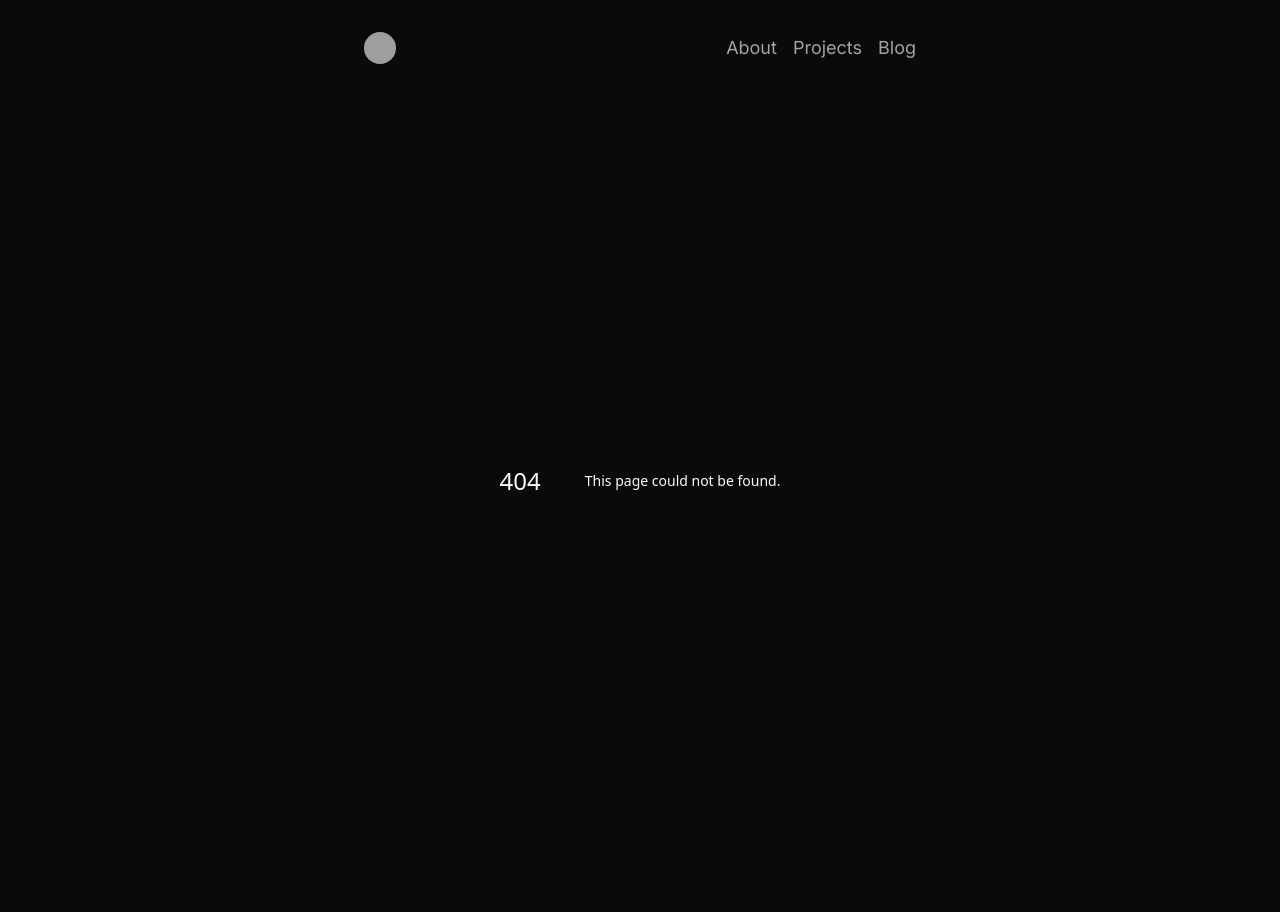
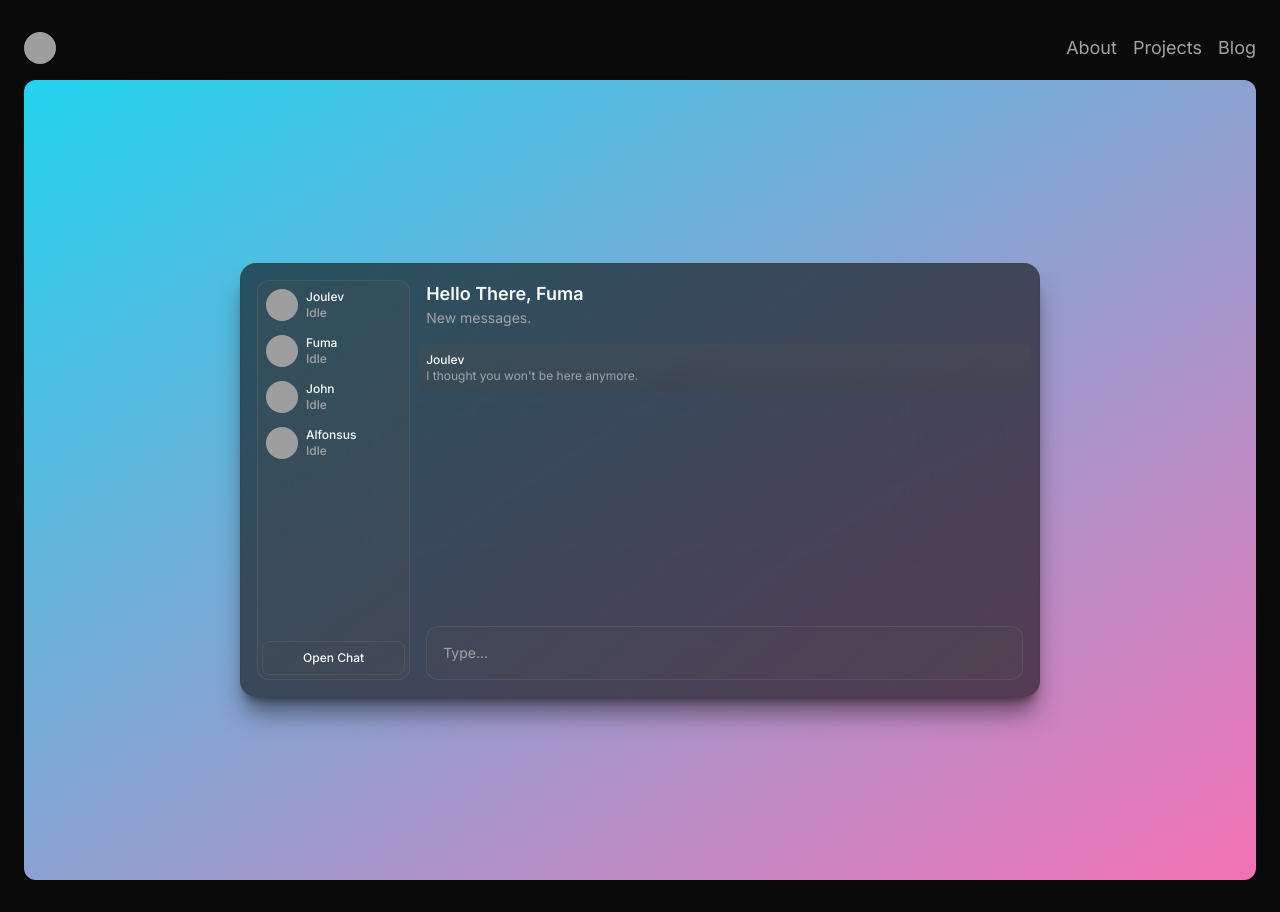
Before and after one commit to fuma-nama/portfolio-2024, a Next.js app: page /playground in a window 1280 px wide. Before the commit this address had no page. Built offline with nearby package versions, Linux system fonts and the light colour scheme; grey boxes are pictures that could not be loaded.

Commit message:
Add playground

```diff
--- /dev/null
+++ b/app/(full)/layout.tsx
@@ -0,0 +1,14 @@
+import { Nav } from "@/components/nav";
+
+export default function Layout({
+  children,
+}: Readonly<{
+  children: React.ReactNode;
+}>) {
+  return (
+    <main className="px-6 py-8">
+      <Nav />
+      {children}
+    </main>
+  );
+}
--- /dev/null
+++ b/app/(full)/playground/page.tsx
@@ -0,0 +1,110 @@
+"use client";
+
+import { useEffect, useRef } from "react";
+
+export default function Page() {
+  const containerRef = useRef<HTMLDivElement>(null);
+  const boxRef = useRef<HTMLDivElement>(null);
+
+  useEffect(() => {
+    if (!containerRef.current) return;
+    if (!boxRef.current) return;
+    const container = containerRef.current;
+    const box = boxRef.current;
+
+    const listener = (e: MouseEvent) => {
+      const bounds = box.getBoundingClientRect();
+
+      const mouseX = e.clientX;
+      const mouseY = e.clientY;
+      const leftX = mouseX - bounds.x;
+      const topY = mouseY - bounds.y;
+      const center = {
+        x: leftX - bounds.width / 2,
+        y: topY - bounds.height / 2,
+      };
+      const distance = Math.sqrt(center.x ** 2 + center.y ** 2);
+
+      box.style.setProperty("transition", `none`);
+      box.style.setProperty(
+        "background-image",
+        `radial-gradient(
+      circle at
+      ${center.x * 2 + bounds.width / 2}px
+      ${center.y * 2 + bounds.height / 2}px,
+      rgba(255,255,255,0.1),
+      transparent)`
+      );
+      box.style.setProperty(
+        "transform",
+        `rotate3d(
+      ${center.y / 100},
+      ${-center.x / 100},
+      0,
+      ${Math.log(distance) * 2}deg)`
+      );
+    };
+
+    const onLeave = () => {
+      box.style.setProperty("transition", `all 1s`);
+      box.style.setProperty("background-image", `none`);
+      box.style.setProperty("transform", `none`);
+    };
+
+    container.addEventListener("mousemove", listener);
+    container.addEventListener("mouseleave", onLeave);
+
+    return () => {
+      container.removeEventListener("mousemove", listener);
+      container.removeEventListener("mouseleave", onLeave);
+    };
+  }, []);
+
+  return (
+    <div
+      ref={containerRef}
+      className="flex bg-gradient-to-br from-cyan-400 to-pink-400 p-8 rounded-xl h-[800px] overflow-clip"
+    >
+      <div className="w-[800px] m-auto flex-shrink-0">
+        <div
+          ref={boxRef}
+          className="bg-neutral-950/60 backdrop-blur-3xl p-4 rounded-2xl border border-neutral-700/30 flex flex-row gap-4 shadow-xl shadow-neutral-950/50"
+        >
+          <div className="flex flex-col gap-1.5 bg-neutral-600/20 border border-neutral-500/30 rounded-xl p-1 w-[20%] h-[400px]">
+            {["Joulev", "Fuma", "John", "Alfonsus"].map((user) => (
+              <User key={user} name={user} />
+            ))}
+            <button className="mt-auto border border-neutral-500/30 rounded-lg p-2 text-xs font-medium transition-colors hover:bg-neutral-500/40">
+              Open Chat
+            </button>
+          </div>
+          <div className="flex flex-col flex-1">
+            <h2 className="text-lg font-semibold">Hello There, Fuma</h2>
+            <p className="text-sm text-neutral-400">New messages.</p>
+            <div className="mt-4 -m-2 p-2 bg-gradient-to-b from-neutral-600/30 to-neutral-700/30 rounded-lg">
+              <p className="text-xs font-medium">Joulev</p>
+              <p className="text-neutral-400 text-xs">
+                I thought you won't be here anymore.
+              </p>
+            </div>
+            <div className="mt-auto p-4 border border-neutral-500/30 text-sm text-neutral-400 bg-neutral-600/20 rounded-xl">
+              Type...
+            </div>
+          </div>
+        </div>
+      </div>
+    </div>
+  );
+}
+
+function User({ name }: { name: string }) {
+  return (
+    <button className="p-1 flex flex-row items-center gap-2 rounded-md text-xs font-medium transition-colors hover:bg-neutral-500/40">
+      <img src="https://i.pravatar.cc/40" className="size-8 rounded-full" />
+      <div>
+        <p>{name}</p>
+        <p className="text-left text-neutral-400">Idle</p>
+      </div>
+    </button>
+  );
+}
--- a/app/blog/card.tsx
+++ b/app/(normal)/blog/card.tsx
@@ -1,6 +1,6 @@
 "use client";
 import Link from "next/link";
-import { documents } from "../source";
+import { documents } from "../../source";
 import { useEffect, useState } from "react";
 
 export function Card({
@@ -19,13 +19,15 @@ export function Card({
   return (
     <Link
       href={`/blog/${id}`}
-      className="relative group overflow-hidden z-[2] flex flex-col shadow-inner shadow-neutral-800 p-4 rounded-lg border border-neutral-800 bg-gradient-to-b from-neutral-800 transition-colors hover:bg-neutral-900 hover:border-neutral-600"
+      className="relative group overflow-hidden z-[2] flex flex-row shadow-inner shadow-neutral-800 p-4 rounded-lg border border-neutral-900 transition-colors hover:bg-neutral-900 -mx-4"
     >
-      <div className="flex justify-between">
-        <h2 className="text-sm font-medium mb-2">{info.title}</h2>
-        <span className="text-xs text-neutral-400">{date}</span>
+      <div className="flex-1">
+        <div className="flex justify-between">
+          <h2 className="text-sm font-medium mb-2">{info.title}</h2>
+          <span className="text-xs text-neutral-400">{date}</span>
+        </div>
+        <p className="text-xs text-neutral-400">{info.description}</p>
       </div>
-      <p className="text-xs text-neutral-400">{info.description}</p>
       <div className="z-[-1] size-40 absolute right-0 bottom-0 bg-neutral-400 blur-3xl opacity-0 rounded-full transition-opacity group-hover:opacity-20" />
     </Link>
   );
--- a/app/blog/page.tsx
+++ b/app/(normal)/blog/page.tsx
@@ -1,5 +1,5 @@
 import { createMetadata } from "@/lib/metadata";
-import { documents } from "../source";
+import { documents } from "../../source";
 import { Card } from "./card";
 
 export const metadata = createMetadata({
--- /dev/null
+++ b/app/(normal)/layout.tsx
@@ -0,0 +1,14 @@
+import { Nav } from "@/components/nav";
+
+export default function Layout({
+  children,
+}: Readonly<{
+  children: React.ReactNode;
+}>) {
+  return (
+    <main className="max-w-[600px] px-6 mx-auto py-8">
+      <Nav />
+      {children}
+    </main>
+  );
+}
--- a/app/projects/page.tsx
+++ b/app/(normal)/projects/page.tsx
@@ -160,7 +160,9 @@ function Project(project: ProjectProps) {
       <p className="text-sm font-medium group-hover:underline">
         {project.name}
       </p>
-      <p className="text-sm text-neutral-400">{project.description}</p>
+      <p className="text-sm text-neutral-400 group-hover:text-neutral-200">
+        {project.description}
+      </p>
     </a>
   );
 }
--- a/app/layout.tsx
+++ b/app/layout.tsx
@@ -1,7 +1,6 @@
 import { Inter } from "next/font/google";
 import "./globals.css";
 import { cn } from "@/lib/cn";
-import { Nav } from "@/components/nav";
 import { createMetadata } from "@/lib/metadata";
 
 const inter = Inter({ subsets: ["latin"] });
@@ -27,10 +26,7 @@ export default function RootLayout({
           "bg-neutral-950 text-neutral-50 min-h-screen"
         )}
       >
-        <main className="max-w-[600px] px-6 mx-auto py-8">
-          <Nav />
-          {children}
-        </main>
+        {children}
       </body>
     </html>
   );
```
Also changed, not shown: app/(normal)/blog/[id]/page.client.tsx (renamed from app/blog/[id]/page.client.tsx), app/(normal)/blog/[id]/page.tsx (renamed from app/blog/[id]/page.tsx), app/(normal)/page.tsx (renamed from app/page.tsx).
